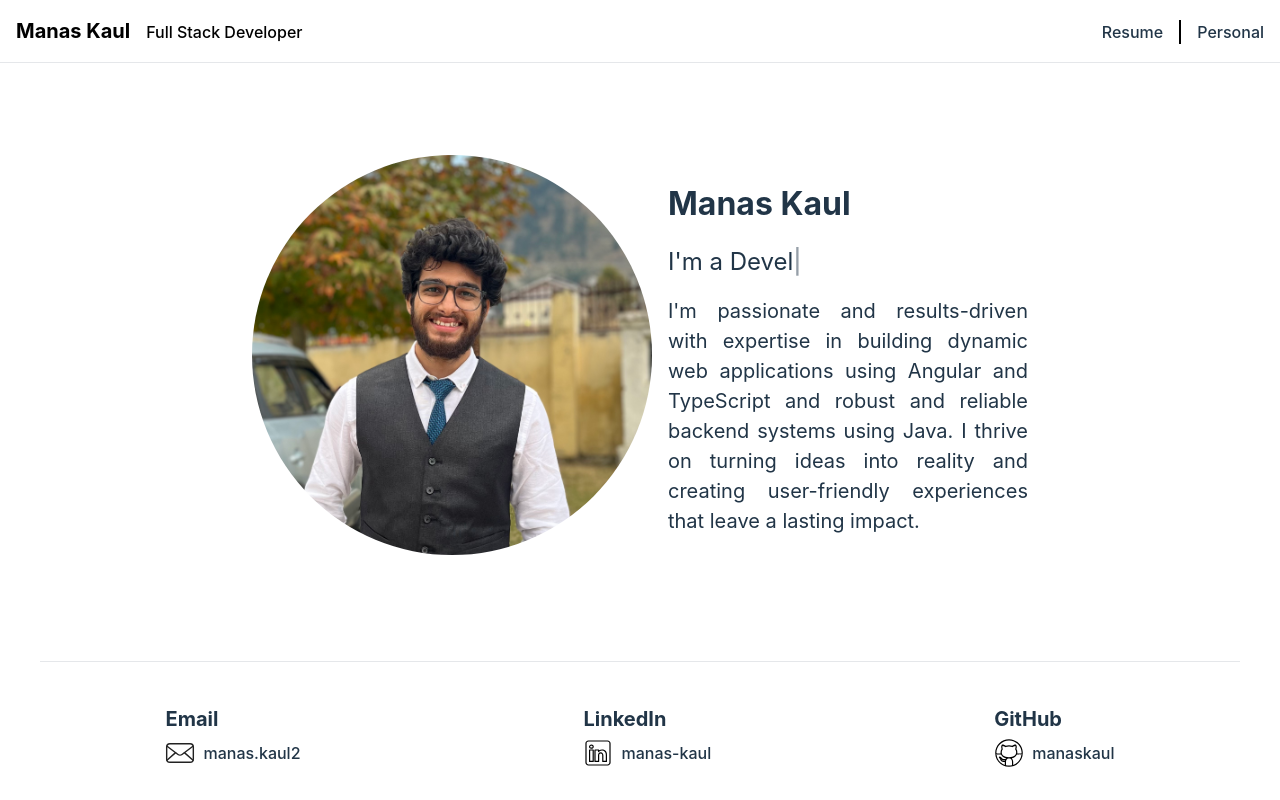
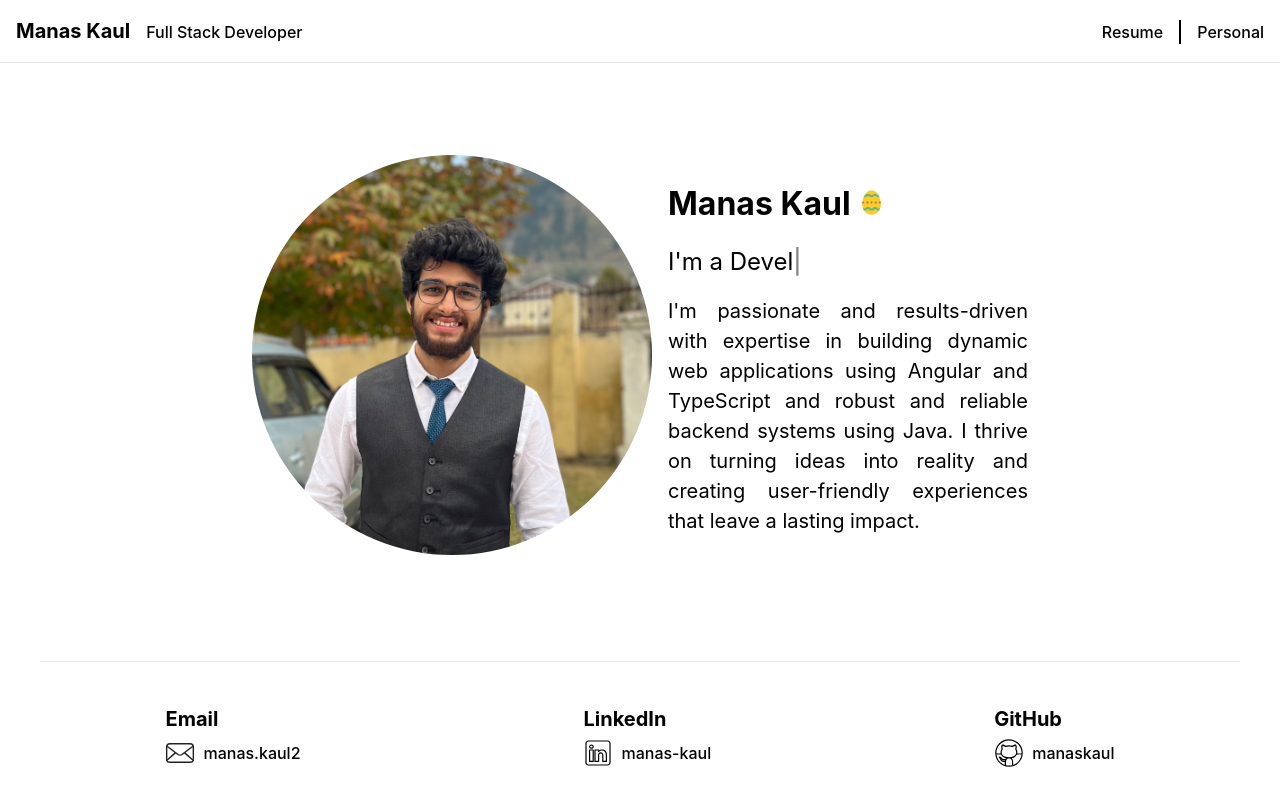
Before and after one commit to manaskaul/portfolio, a React (Vite) app: page / in a window 1280 px wide. Built offline with nearby package versions, Linux system fonts and the light colour scheme.

Commit message:
added dark theme and toggle easter egg

```diff
--- a/src/App.tsx
+++ b/src/App.tsx
@@ -1,13 +1,15 @@
 import { Route, Routes } from "react-router-dom";
 import "./App.css";
 import HomePage from "./components/home-page/HomePage";
-import Resume from "./components/resume/Resume";
 import NavBar from "./components/nav-bar/NavBar";
 import Personal from "./components/personal/Personal";
+import Resume from "./components/resume/Resume";
+import { ThemeProvider } from "./contexts/theme-context";
 
 function App() {
   return (
     <>
+      <ThemeProvider>
         <NavBar />
         <div className="shell">
           <Routes>
@@ -17,6 +19,7 @@ function App() {
             <Route path="*" element={<HomePage />}></Route>
           </Routes>
         </div>
+      </ThemeProvider>
     </>
   );
 }
--- a/src/components/home-page/HomePage.css
+++ b/src/components/home-page/HomePage.css
@@ -56,4 +56,12 @@
       align-self: center;
     }
   }
+
+  .egg {
+    height: 25px;
+    width: auto;
+    margin-left: 8px;
+    cursor: pointer;
+    transition: transform 0.5s ease-in-out;
+  }
 }
--- a/src/components/home-page/HomePage.tsx
+++ b/src/components/home-page/HomePage.tsx
@@ -1,3 +1,5 @@
+import { MutableRefObject, useRef } from "react";
+import { useTheme } from "../../contexts/theme-context";
 import Footer from "../footer/Footer";
 import TypingText from "../typing-text/TypingText";
 import "./HomePage.css";
@@ -5,6 +7,32 @@ import "./HomePage.css";
 const arr = ["Engineer", "Developer"];
 
 export default function HomePage() {
+  const { toggleTheme } = useTheme();
+  const easterEggRef: MutableRefObject<HTMLImageElement | null> = useRef(null);
+
+  const easterEgg = () => {
+    let clicks = 0;
+    let timeoutId: number;
+
+    return () => {
+      if (++clicks >= 3) {
+        if (easterEggRef.current) {
+          easterEggRef.current.style.transform = clicks % 2 == 0 ? "rotate(-40deg)" : "rotate(40deg)";
+        }
+      }
+
+      clearTimeout(timeoutId);
+      timeoutId = setTimeout(() => {
+        clicks = 0;
+      }, 1500);
+
+      if (clicks >= 9) {
+        toggleTheme();
+        clicks = 0;
+      }
+    };
+  };
+
   return (
     <div className="home-page">
       <div className="main-content">
@@ -12,7 +40,15 @@ export default function HomePage() {
           <img src="./assets/images/IMG_1423.jpeg" className="profile-pic" />
         </div>
         <div className="profile-text">
-          <div className="name">Manas Kaul</div>
+          <div className="name">
+            Manas Kaul
+            <img
+              src="./assets/images/egg.png"
+              className="egg"
+              onClick={easterEgg()}
+              ref={easterEggRef}
+            ></img>
+          </div>
           <div className="heading">
             <span>
               I'm a <TypingText textList={arr} />
--- a/src/components/nav-bar/NavBar.css
+++ b/src/components/nav-bar/NavBar.css
@@ -4,7 +4,7 @@
   height: 64px;
   width: 100%;
   max-width: var(--max-width);
-  background-color: hsla(0, 0%, 100%, 0.7);
+  /* background-color: hsla(0, 0%, 100%, 0.7); */
   backdrop-filter: blur(5px);
   z-index: 999;
 
@@ -38,7 +38,7 @@
     .left-nav > a {
       text-decoration: none;
       margin: 0;
-      color: black;
+      /* color: black; */
     }
 
     .end-nav {
--- a/src/components/resume/Resume.css
+++ b/src/components/resume/Resume.css
@@ -18,7 +18,7 @@
 
     .sub-heading {
       position: relative;
-      border-left: 2px solid black;
+      border-left: 2px solid var(--text-color);
       padding-left: 24px;
 
       h3, h4 {
@@ -38,8 +38,8 @@
       border-radius: 50px;
       left: -9px;
       top: 0;
-      background: #fff;
-      border: 2px solid black;
+      background: var(--background-color);
+      border: 2px solid var(--text-color);
     }
   }
 
--- /dev/null
+++ b/src/contexts/theme-context.tsx
@@ -0,0 +1,27 @@
+import { Context, ReactNode, createContext, useContext, useEffect, useState } from "react";
+import { Theme } from "../enums/theme";
+
+// eslint-disable-next-line @typescript-eslint/no-explicit-any
+const ThemeContext: Context<any> = createContext(null);
+
+export const useTheme = () => {
+  return useContext(ThemeContext);
+};
+
+export const ThemeProvider: React.FC<{children: ReactNode}> = ({ children }) => {
+  const [isDarkMode, setIsDarkMode] = useState(false);
+
+  const theme = isDarkMode ? Theme.DARK : Theme.LIGHT;
+  const toggleTheme = () => {
+    setIsDarkMode(!isDarkMode);
+  };
+
+  useEffect(() => {
+    document.documentElement.setAttribute("data-theme", theme);
+  }, [theme])
+
+
+  return <ThemeContext.Provider value={{ theme, toggleTheme }}>
+    {children}
+  </ThemeContext.Provider>;
+};
--- /dev/null
+++ b/src/enums/theme.ts
@@ -0,0 +1,4 @@
+export enum Theme {
+    LIGHT = "light",
+    DARK = "dark"
+}
--- a/src/index.css
+++ b/src/index.css
@@ -13,7 +13,19 @@
   -moz-osx-font-smoothing: grayscale;
 
   --max-width: 1500px;
+  /* --outline-color: rgba(2, 23, 53, 0.1); */
+}
+
+[data-theme="light"] {
+  --background-color: white;
+  --text-color: black;
   --outline-color: rgba(2, 23, 53, 0.1);
+}
+
+[data-theme="dark"] {
+  --background-color: rgb(45, 44, 44);
+  --text-color: white;
+  --outline-color: rgba(201, 221, 248, 0.3);
 }
 
 a {
@@ -31,6 +43,9 @@ body {
   place-items: center;
   min-width: 320px;
   min-height: 100vh;
+  background-color: var(--background-color);
+  color: var(--text-color);
+  transition: 0.5s;
 }
 
 h1 {
```
Also changed, not shown: public/assets/images/egg.png (added). Lines whose indentation alone changed are shown as unchanged.
